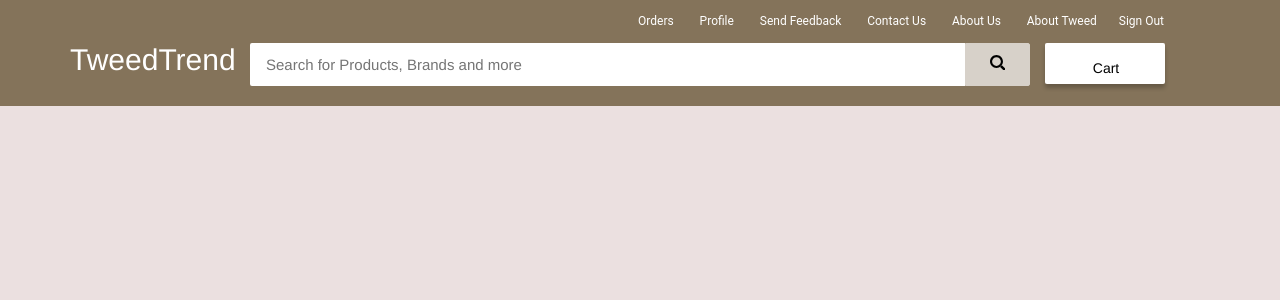
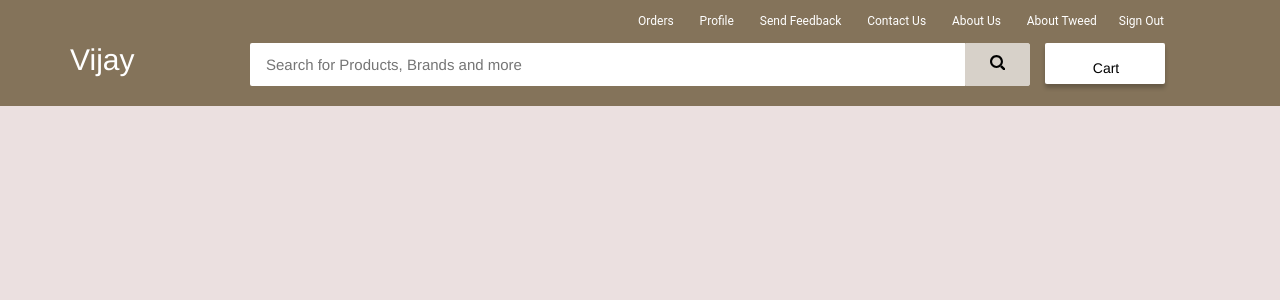
Before and after one commit to Vijay9666/TweedTrend, a Django app: template templates/ecom/customer_navbar.html in a window 1280 px wide. Shown: the top 300 px of the page. Run offline with Django 3.2, Linux system fonts and the light colour scheme; the template is opened without the code that fills it, so the values that code supplies are empty; some libraries are stand-ins or nearby versions.

Commit message:
Update customer_navbar.html

```diff
--- a/templates/ecom/customer_navbar.html
+++ b/templates/ecom/customer_navbar.html
@@ -216,7 +216,7 @@
             </div>
             <div class="row row2">
                 <div class="col-sm-2">
-                    <h2 style="margin:0px;"><a style="text-decoration:none; color:white;" href="/"><span class="largenav">TweedTrend</span></a></h2>
+                    <h2 style="margin:0px;"><a style="text-decoration:none; color:white;" href="/"><span class="largenav">Vijay</span></a></h2>
                 </div>
 
 
```
